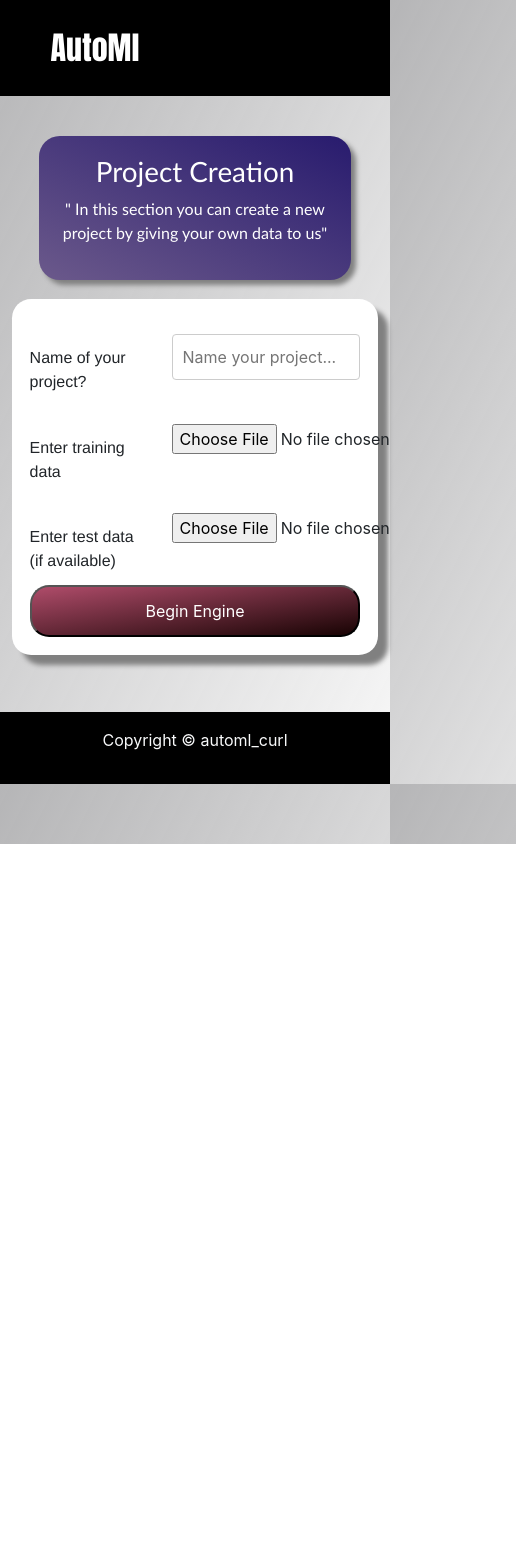
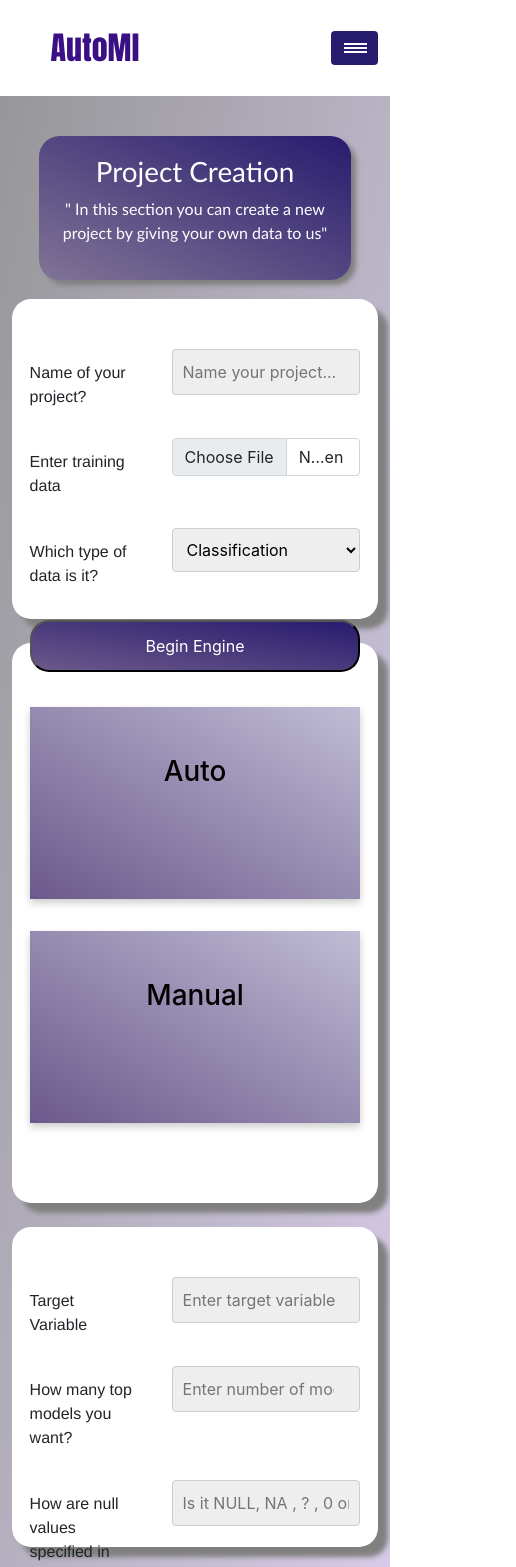
Before and after one commit to nikzagarwal/Project_21, a React (Create React App) app in the folder Frontend/pr21/: page /Auto_ml_curl/newproject in a window 390 px wide. Shown: the top 1567 px of the page, 516 px wide, since content can reach past the window. Before the commit the page ends 844 px from the top, so only its background shows below. Built offline with nearby package versions, Linux system fonts and the light colour scheme.

Commit message:
2 forms/sections madein create page

```diff
--- a/Frontend/pr21/package.json
+++ b/Frontend/pr21/package.json
@@ -7,11 +7,13 @@
     "@testing-library/react": "^11.2.7",
     "@testing-library/user-event": "^12.8.3",
     "bootstrap": "^4.6.0",
+    "jquery": "^3.6.0",
     "react": "^17.0.2",
     "react-bootstrap": "^1.6.1",
     "react-dom": "^17.0.2",
     "react-router-dom": "^5.2.0",
     "react-scripts": "4.0.3",
+    "waypoint": "^0.2.8",
     "web-vitals": "^1.1.2"
   },
   "scripts": {
--- a/Frontend/pr21/src/components/Pagewrapper.js
+++ b/Frontend/pr21/src/components/Pagewrapper.js
@@ -10,7 +10,9 @@ class PageWrapper extends Component {
                         <div className="container-fluid">
                             <Link className="navbar-brand" to="/">AutoMl</Link>
                             <button className="navbar-toggler" type="button" data-bs-toggle="collapse" data-bs-target="#navbarSupportedContent" aria-controls="navbarSupportedContent" aria-expanded="false" aria-label="Toggle navigation">
-                                <span className="navbar-toggler-icon"></span>
+                                <span class="line"></span>
+                                <span class="line"></span>
+                                <span class="line"></span>
                             </button>
                             <div className="collapse navbar-collapse" id="navbarSupportedContent">
                                 <ul className="navbar-nav me-auto mb-2 mb-lg-0">
@@ -32,7 +34,9 @@ class PageWrapper extends Component {
                             </div>
                         </div>
                     </nav>
+
                 </header>
+
 
                 {this.props.children}
 
--- a/Frontend/pr21/src/components/create.js
+++ b/Frontend/pr21/src/components/create.js
@@ -3,13 +3,12 @@ class Create extends Component {
     render() {
         return (
             <div className="createbody">
-                <div>
                 <div className="createpagebox">
                     <h1>Project Creation</h1>
                     <p>" In this section you can create a new project by giving your own data to us"</p>
                 </div>
 
-                    <div className="container">
+                <div className="container " id="form1">
                     <form>
                         <div className="createform">
                             <div className="row">
@@ -27,29 +26,97 @@ class Create extends Component {
                                     <label htmlFor="train">Enter training data</label>
                                 </div>
                                 <div className="col-70" >
-                                        <input type="file" id="train" accept=".csv" name="train"
+                                    <input type="file" className="form-control" id="train" accept=".csv" name="train"
                                         placeholder="enter training data in csv format" required />
+                                </div>
+                            </div>
+                            <div className="row">
+                                <div class="col-30">
+                                    <label for="type">Which type of data is it?</label>
+                                </div>
+                                <div className="col-70 ">
+                                    <select name="mtype" id="modeltype" onchange="myFunction(this)">
+                                        <option value="classification">Classification</option>
+                                        <option value="regression">Regression</option>
+                                    </select>
+
+                                </div>
+                            </div>
+
+                            <div>
+                                <input type="submit" id="startengine" value="Begin Engine" />
+                            </div>
+                        </div>
+                    </form>
+                </div>
+                <br></br>
+                <div className="container" id="form2">
+                    <div className="centered ">
+
+                        <section className="createform cards ">
+                            <div class="flip-card col-50">
+                                <div class="flip-card-inner">
+                                    <div class="flip-card-front">
+                                        <h1>Auto</h1>
+                                    </div>
+                                    <div class="flip-card-back">
+                                        <p>"Leave everything on us and see the beauty of artificial Intelligence"</p>
+                                        <button className="btn2" id="form2button">Select</button>
+                                    </div>
+                                </div>
+                            </div>
+                            <div class="flip-card col-50">
+                                <div class="flip-card-inner">
+                                    <div class="flip-card-front">
+                                        <h1>Manual</h1>
+                                    </div>
+                                    <div class="flip-card-back">
+                                        <p>"We believe you are always the boss and choose to make models as you wish"</p>
+                                        <button className="btn2">Select</button>
+                                    </div>
+                                </div>
+                            </div>
+
+                        </section>
+                    </div>
+                </div>
+                <br></br>
+                <div className="container" id="form3">
+                    <form>
+                        <div className="createform">
+
+                            <div className="row">
+                                <div className="col-30">
+                                    <label htmlFor="target">Target Variable</label>
+                                </div>
+                                <div className="col-70">
+
+                                    <input type="text" id="target" name="target" placeholder="Enter target variable" required />
                                 </div>
                             </div>
 
                             <div className="row">
                                 <div className="col-30">
-                                        <label for="test">Enter test data (if available)</label>
+                                    <label htmlFor="modelno">How many top models you want?</label>
                                 </div>
                                 <div className="col-70" >
-                                        <input type="file" id="test" accept=".csv" name="test"
-                                            placeholder="enter test data in csv htmlFormat " />
+                                    <input type="number" id="modelno" name="modelno" placeholder="Enter number of models" required />
+                                </div>
+                            </div>
+                            <div className="row">
+                                <div className="col-30">
+                                    <label htmlFor="nulltype">How are null values specified in dataset?</label>
+                                </div>
+                                <div className="col-70" >
+                                    <input type="text" id="nulltype" name="nulltype" placeholder="Is it NULL, NA , ? , 0 or other (specify)"  required />
                                 </div>
                             </div>
 
-
-                                <div className="">
-                                    <input type="submit" value="Begin Engine"/>
+                            <div>
+                                <input type="submit" id="startengine" value="Train Now" />
                             </div>
                         </div>
                     </form>
-
-                    </div>
                 </div>
             </div>
         );
--- a/Frontend/pr21/src/index.css
+++ b/Frontend/pr21/src/index.css
@@ -7,7 +7,7 @@ body {
   -moz-osx-font-smoothing: grayscale;
   /* background-color: rgba(1, 1, 10, 0.937); */
   /* background-image:linear-gradient(to top left,rgba(43, 9, 9, 0.733),rgba(18, 18, 20, 0.781)); */
-  background-image:linear-gradient(to top left,rgba(247, 247, 247, 0.918),rgba(161, 161, 163, 0.781));
+  background-image:linear-gradient(to top left,rgba(213, 200, 233, 0.918),rgba(119, 119, 121, 0.781));
 
 }
 /*  .createbody
@@ -24,12 +24,12 @@ code {
 {
   margin-bottom: 2.5em;
   /* background-color: rgba(10, 0, 2, 0.815); */
-  background-color: #000;
+  background-color: #fff;
   height:6em;
 }
 .navbar-brand
 {
-  color: #fff;
+  color: rgb(59, 16, 133);
   font-size:xx-large;
   font-family: Impact, Haettenschweiler, 'Arial Narrow Bold', sans-serif;
   font-stretch: expanded;
@@ -38,39 +38,66 @@ code {
 }
 .navbar-brand:hover
 {
-  color: #aaa;
+  text-shadow: 3px 3px #111;
+  color: #752ad8;
 }
 .nav-link
 {
   margin: 1.1em;
   font-weight: 600;
   font-size: larger;
-  color: #af4c6a;
+  color: #281b6e;
 }
 .nav-link:hover
 {
   color: #fff;
+  background-color: #281b6e;
+  border-radius: 2em;
 }
-.nav-item:active
+.nav-link:focus
 {
-  color: #fff;
+  color:#fff;
+  background-color: #281b6e;
+  border-radius: 2em;
 }
 .btn-outline-success
 {
-  color: #af4c6a;
-  border-color: #af4c6a;
+  color: #281b6e;
+  border-color: #281b6e;
 }
 .btn-outline-success:hover
 {
-  background-color: #77263d;
+  background-color: #281b6e;
   border-color: #aaa;
 }
 .me-2
 {
-  border-color: #77263d;
+  border-color: #281b6e;
 }
+.navbar-toggler{
+  width: 47px;
+  height: 34px;
+  background-color: #271b6e;
+  border:none;
+}
+.navbar-toggler .line{
+  width: 100%;
+  float: left;
+  height: 2px;
+  background-color: #fff;
+  margin: 1px;
+}
+#navbarSupportedContent
+{
+  background-color: #fff;
+}
+@media screen and (max-width: 600px) {
 
-
+  #navbarSupportedContent
+  {
+   padding: 1.5em;
+   background-color: #eee; }
+}
 
 /* form styles for create page*/
 .createpagebox
@@ -81,7 +108,7 @@ code {
   margin-left: 10%;
   /* background-color: #af4c6a; */
   background-color: #281b6e;
-  background-image:linear-gradient(to left bottom , #281b6e,rgb(107, 89, 139));
+  background-image:linear-gradient(to left bottom , #281b6e,rgb(128, 116, 150));
   /* background-image:linear-gradient(to bottom , #af4c6a,rgb(196, 166, 166)); */
   text-align: center;
   border-radius: 1.3em;
@@ -93,8 +120,11 @@ code {
 .createform
 {
   padding: 1.1em;
+  padding-top: 2em;
+  padding-bottom: 3em;
   border-radius: 1.2em;
   background-color: #fff;
+  height: 20em;
   /* background-image:linear-gradient(to bottom right, #bac3ca,#fff); */
   box-shadow: 10px 10px 5px grey;
 }
@@ -105,33 +135,42 @@ code {
   margin-top: 1.1em;
   font-family:'Franklin Gothic Medium', 'Arial Narrow', Arial, sans-serif;
 }
+.col-50 {
 
+  float:left;
+  width: 50%;
+  text-align: center;
+}
 .col-70 {
   float: left;
   width: 60%;
   margin-top: 1.1em;
 }
-input[type=text], select, textarea {
+input[type=text],input[type=number] ,select, textarea {
   width: 100%;
   padding: 10px;
   border: 1px solid #ccc;
   border-radius: 4px;
   resize: vertical;
+  background-color: #eee;
 }
 
 input[type=submit] {
-  background-image:linear-gradient(to bottom right, #af4c6a,rgb(24, 3, 3));
+
+  background-image:linear-gradient(to left bottom , #281b6e,rgb(107, 89, 139));
+  /* background-image:linear-gradient(to bottom right, #af4c6a,rgb(24, 3, 3)); */
   color: #ffffff;
   padding: 12px 20px;
   border-radius: 1.2em;
   cursor: pointer;
+  margin-top: 20px;
   margin-left: 75%;
   width: fit-content;
   }
 
 input[type=submit]:hover {
   background-image:linear-gradient(to bottom right,#aaa,#fff);
-  color:#af4c6a;
+  color: #281b6e;
   font-weight: bolder;
 }
 label {
@@ -141,16 +180,96 @@ label {
 @media screen and (max-width: 600px) {
   .col-25, .col-75, input[type=submit] {
     width: 100%;
+    margin-top: 10;
+    margin-left: 0;
+  }
+  #navbarSupportedContent
+  {
+   padding: 1.5em;
+   background-color: #eee; }
+}
+/* card design */
+.flip-card {
+  background-color: transparent;
+  height: 12em;
+  width: 12em;
+  margin-left: 20%;
+  margin-right: 10%;
+  margin-top: 3%;
+  perspective: 1000px;
+}
+
+.flip-card-inner {
+  position: relative;
+  width: 100%;
+  height: 100%;
+  text-align: center;
+  transition: transform 0.6s;
+  transform-style: preserve-3d;
+  box-shadow: 0 4px 8px 0 rgba(0,0,0,0.2);
+}
+
+.flip-card:hover .flip-card-inner {
+  transform: rotateY(180deg);
+}
+
+.flip-card-front, .flip-card-back {
+  position: absolute;
+  width: 100%;
+  height: 100%;
+  padding: 3em 0 3em 0;
+  -webkit-backface-visibility: hidden;
+  backface-visibility: hidden;
+}
+
+.flip-card-front {
+  background-image:linear-gradient(to left bottom , #271b6e4b,rgb(107, 89, 139));
+  color: black;
+}
+
+.flip-card-back {
+  background-image:linear-gradient(to left bottom , #271b6e,rgb(107, 89, 139));
+  color: white;
+  transform: rotateY(180deg);
+}
+.btn2
+{
+  border-radius: 2em;
+  cursor: pointer;
+  color: #fff;
+  background-image:linear-gradient(to left bottom , #aaa,rgb(107, 89, 139));
+}
+.btn2:hover{
+  background-image:linear-gradient(to left bottom , #aaa,rgb(34, 29, 43));
+  color: #fff;
+}
+@media screen and (max-width: 600px) {
+  .col-50{
+    width: 100%;
     margin-top: 0;
     margin-left: 0;
-  }}
-
-
-
+  }
+  .cards{
+    height:35em
+  }
+  .flip-card{
+    margin-top: 2em;
+  }
+}
+#form2{
+  /* display: none; */
+  display: block;
+}
+#form3
+{
+  display: block;
+  /* display: none; */
+}
 /* footer design */
 .footer
 {
   margin-top: 6.5%;
   /* background-color: rgba(10, 0, 2, 0.815); */
-  background-color: #000;
+  color: #fff;
+  background-color: #421b75;
 }
```
Also changed, not shown: Frontend/pr21/src/index.js (+18 -0 lines), 1 other file (tests, documents, lock files or other folders). Lines whose indentation alone changed are shown as unchanged.
